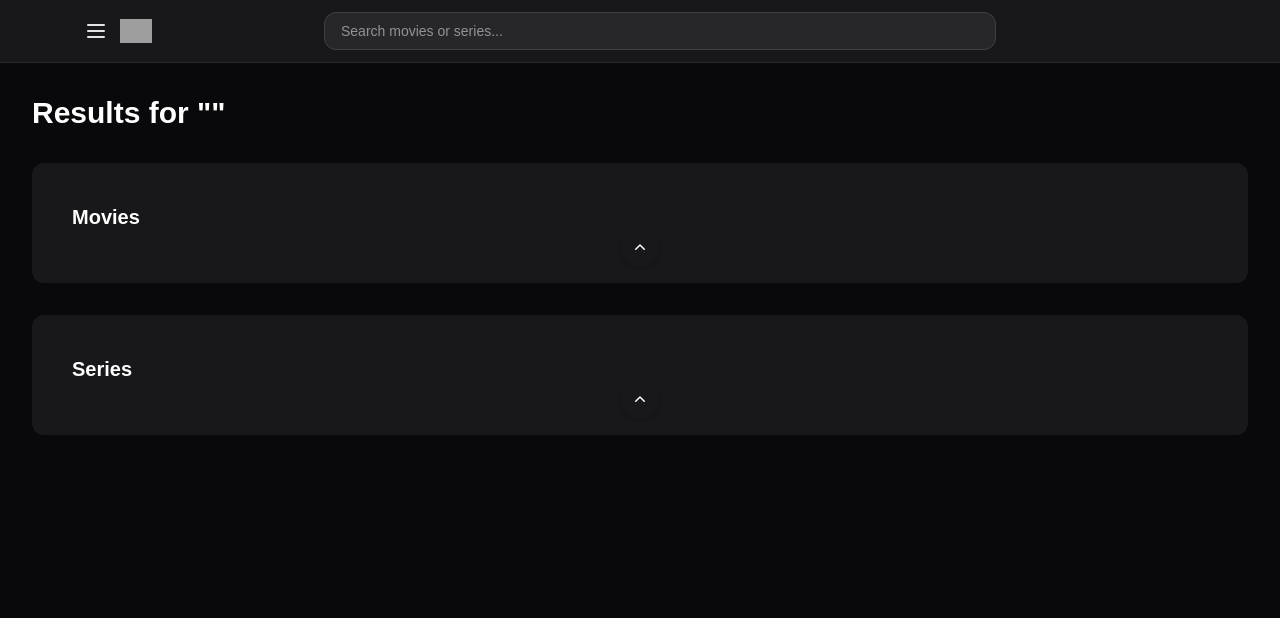
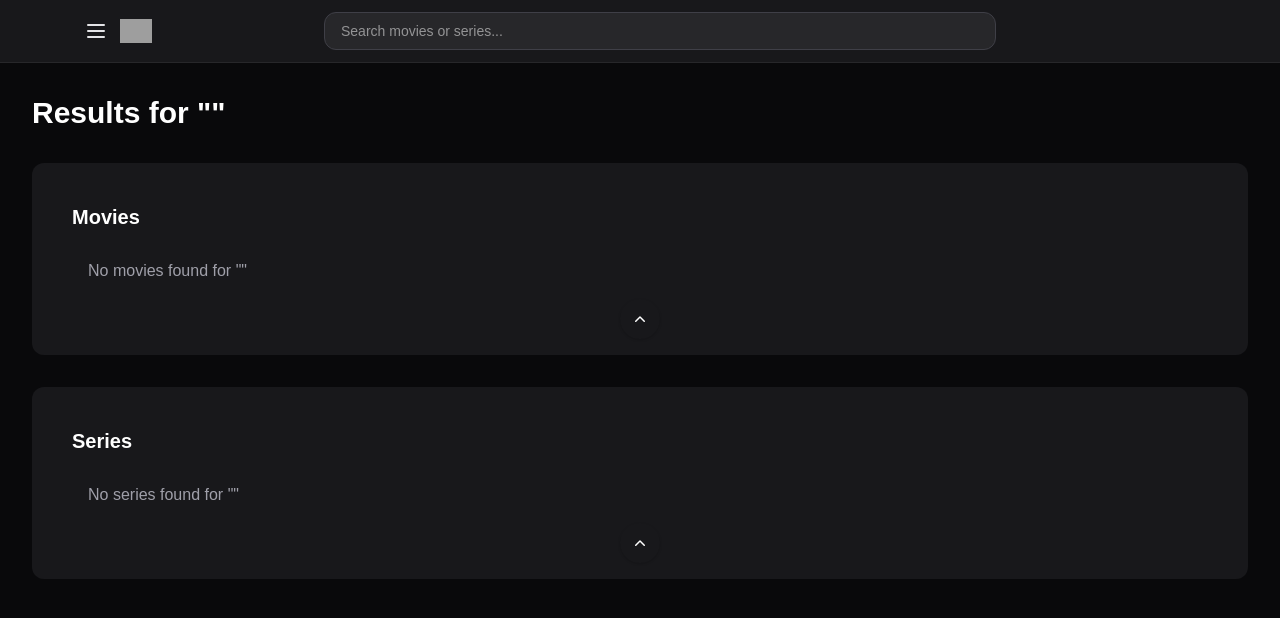
Before and after one commit to MariosP17/downloadmedia, a Next.js app in the folder frontend/: page /search in a window 1280 px wide. Shown: the top 618 px of the page. Built offline with nearby package versions, Linux system fonts and the light colour scheme; grey boxes are pictures that could not be loaded.

Commit message:
Update search with better expandability on content

```diff
--- a/frontend/src/app/search/page.tsx
+++ b/frontend/src/app/search/page.tsx
@@ -1,18 +1,27 @@
 "use client";
 import FallbackImage from "../components/fallbackimg";
 import { useSearchParams, useRouter } from "next/navigation";
-import { useEffect, useState } from "react";
+import { useEffect, useState, useRef, Suspense } from "react";
 
-export default function SearchPage() {
+// 1. Child Component: Performs data fetching and hooks into search parameters safely
+function SearchResultsList() {
   const params = useSearchParams();
   const query = params.get("q") || "";
 
   const [movies, setMovies] = useState<any[]>([]);
   const [series, setSeries] = useState<any[]>([]);
+  const [maxMoviesHeight, setMaxMoviesHeight] = useState<number>(0);
+  const [maxSeriesHeight, setMaxSeriesHeight] = useState<number>(0);
   const [loading, setLoading] = useState(false);
   const [pageLoading, setPageLoading] = useState(false);
+
   const [showMovies, setShowMovies] = useState(true);
   const [showSeries, setShowSeries] = useState(true);
+
+  // React elements mapping references replacing old document.getElementById selectors
+  const moviesContainerRef = useRef<HTMLDivElement>(null);
+  const seriesContainerRef = useRef<HTMLDivElement>(null);
+
   const router = useRouter();
 
   useEffect(() => {
@@ -45,19 +54,32 @@ export default function SearchPage() {
     load();
   }, [query]);
 
+  useEffect(() => {
+    setMaxMoviesHeight(moviesContainerRef.current?.scrollHeight ?? 0);
+    setMaxSeriesHeight(seriesContainerRef.current?.scrollHeight ?? 0);
+  }, [movies, series]);
+
   return (
-    <main className="p-8 bg-zinc-950 min-h-screen text-white">
+    <>
       <h1 className="text-3xl font-bold mb-8">Results for "{query}"</h1>
 
       <div className="space-y-8">
-        {/* Movies tab */}
-        <section onClick={() => setShowMovies((s) => !s)} className="relative bg-zinc-900 rounded-xl p-4 hover:bg-zinc-800 transition-colors cursor-pointer" style={{padding: "40px"}}>
+        {/* Movies section */}
+        <section
+          onClick={() => setShowMovies((s) => !s)}
+          className="relative bg-zinc-900 rounded-xl hover:bg-zinc-800 transition-colors cursor-pointer"
+          style={{ padding: "40px" }}
+        >
           <h2 className="text-xl font-semibold mb-3">Movies</h2>
 
           <div
-            id = "movies-container"
-            className={`overflow-hidden transition-[max-height] duration-300 ease-in-out`}
-            style={{ maxHeight: showMovies ? `${document.getElementById('movies-container')?.scrollHeight ?? 0}px` : 0 }}
+            ref={moviesContainerRef}
+            className="overflow-hidden transition-[max-height] duration-300 ease-in-out"
+            style={{
+              maxHeight: showMovies
+                ? `${maxMoviesHeight ?? 0}px`
+                : "0px"
+            }}
           >
             <div className="grid grid-cols-2 md:grid-cols-6 gap-4 mb-4">
               {loading ? (
@@ -67,8 +89,8 @@ export default function SearchPage() {
                     <div className="h-3 bg-zinc-800 rounded w-3/4 animate-pulse" />
                   </div>
                 ))
-              ) : (
-                movies.length > 0 ? movies.map((movie: any) => (
+              ) : movies.length > 0 ? (
+                movies.map((movie: any) => (
                   <div key={movie.id}>
                     <div
                       onClick={(e) => {
@@ -88,9 +110,9 @@ export default function SearchPage() {
                     </div>
                     <p className="mt-2">{movie.name}</p>
                   </div>
-                )) : (
-                  <div className="p-4 text-zinc-400">No movies found for "{query}"</div>
-                )
+                ))
+              ) : (
+                <div className="p-4 text-zinc-400 col-span-full">No movies found for "{query}"</div>
               )}
             </div>
           </div>
@@ -101,14 +123,22 @@ export default function SearchPage() {
           </div>
         </section>
 
-        {/* Series tab */}
-        <section onClick={() => setShowSeries((s) => !s)} className="relative bg-zinc-900 rounded-xl p-4 hover:bg-zinc-800 transition-colors cursor-pointer" style={{padding: "40px"}}>
+        {/* Series section */}
+        <section
+          onClick={() => setShowSeries((s) => !s)}
+          className="relative bg-zinc-900 rounded-xl hover:bg-zinc-800 transition-colors cursor-pointer"
+          style={{ padding: "40px" }}
+        >
           <h2 className="text-xl font-semibold mb-3">Series</h2>
 
           <div
-            id="series-container"
-            className={`overflow-hidden transition-[max-height] duration-300 ease-in-out`}
-            style={{ maxHeight: showSeries ? `${document.getElementById('series-container')?.scrollHeight ?? 0}px` : 0 }}
+            ref={seriesContainerRef}
+            className="overflow-hidden transition-[max-height] duration-300 ease-in-out"
+            style={{
+              maxHeight: showSeries
+                ? `${maxSeriesHeight ?? 0}px`
+                : "0px"
+            }}
           >
             <div className="grid grid-cols-2 md:grid-cols-6 gap-4 mb-4">
               {loading ? (
@@ -118,8 +148,8 @@ export default function SearchPage() {
                     <div className="h-3 bg-zinc-800 rounded w-3/4 animate-pulse" />
                   </div>
                 ))
-              ) : (
-                series.length > 0 ? series.map((show: any) => (
+              ) : series.length > 0 ? (
+                series.map((show: any) => (
                   <div key={show.id}>
                     <div
                       onClick={(e) => {
@@ -133,9 +163,9 @@ export default function SearchPage() {
                     </div>
                     <p className="mt-2">{show.name}</p>
                   </div>
-                )) : (
-                  <div className="p-4 text-zinc-400">No series found for "{query}"</div>
-                )
+                ))
+              ) : (
+                <div className="p-4 text-zinc-400 col-span-full">No series found for "{query}"</div>
               )}
             </div>
           </div>
@@ -146,12 +176,29 @@ export default function SearchPage() {
           </div>
         </section>
       </div>
+
       {pageLoading && (
         <div className="fixed inset-0 z-50 bg-black/60 flex items-center justify-center">
           <span className="loader"></span>
           <span className="ml-4 text-lg">Loading...</span>
         </div>
       )}
+    </>
+  );
+}
+
+// 2. Export Layout Parent Boundary Shell
+// This ensures Next.js pre-renders your core structure cleanly while isolating search parameters.
+export default function SearchPage() {
+  return (
+    <main className="p-8 bg-zinc-950 min-h-screen text-white">
+      <Suspense fallback={
+        <div className="flex items-center justify-center min-h-[50vh]">
+          <span className="text-zinc-500 animate-pulse text-lg font-medium">Mounting query layouts...</span>
+        </div>
+      }>
+        <SearchResultsList />
+      </Suspense>
     </main>
   );
 }
```
